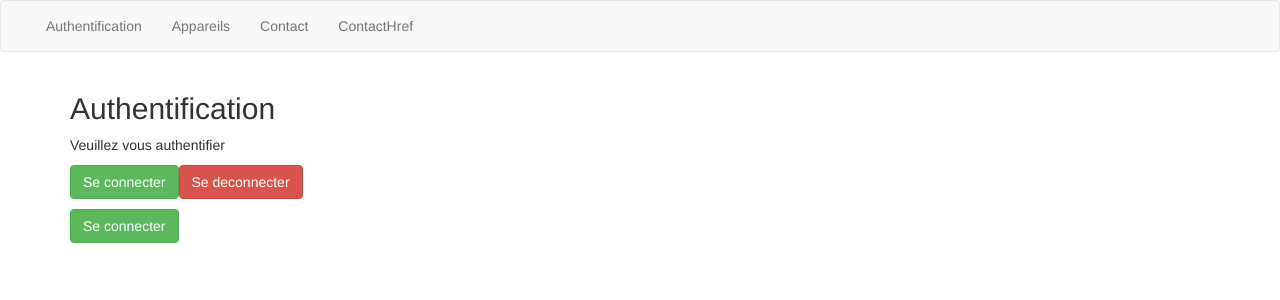
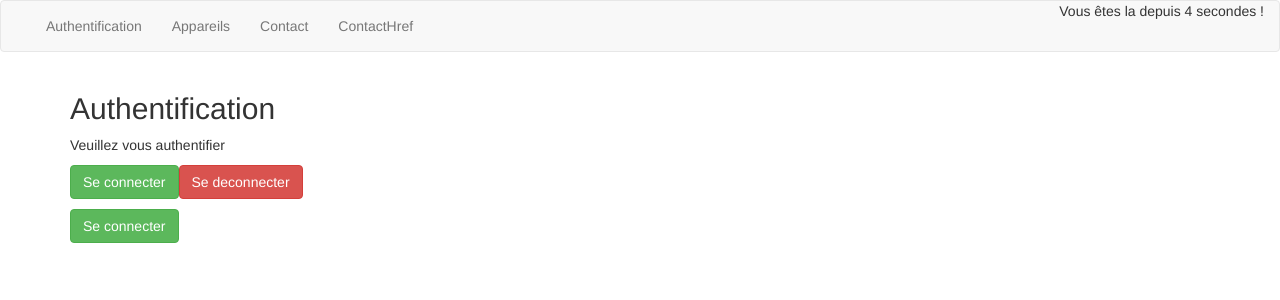
Before and after one commit to tawala777/exp-angular-appareil, an Angular app: page / in a window 1280 px wide. Shown: the top 300 px of the page. Built offline with nearby package versions, Linux system fonts and the light colour scheme.

Commit message:
compteur et subscribe

```diff
--- a/src/app/app.component.html
+++ b/src/app/app.component.html
@@ -7,6 +7,9 @@
         <li routerLinkActive="active"><a routerLink="contact">Contact</a></li>
         <li routerLinkActive="active"><a href="contact">ContactHref</a></li>
       </ul>
+      <div class="navbar-right">
+        <p>Vous êtes la depuis {{ tempspasse }} secondes !</p>
+      </div>
     </div>
   </div>
 </nav>
--- a/src/app/app.component.ts
+++ b/src/app/app.component.ts
@@ -1,6 +1,6 @@
 import { Component, OnInit } from '@angular/core';
 import { Observable } from 'rxjs';
-import 'rxjs/add/observable/interval';
+import { interval } from 'rxjs';
 
 @Component({
   selector: 'app-root',
@@ -10,13 +10,22 @@ import 'rxjs/add/observable/interval';
 
 export class AppComponent implements OnInit {
   title = 'app';
-
-//  lastUpdate = new Date();
-
+  tempspasse: number;
 
   constructor() {
 
   }
   ngOnInit() {
-  }
+    const counter = interval(1000);
+    counter.subscribe( (value) => {
+        this.tempspasse = value;
+        },
+        (error) => {
+          console.log('Uh-oh, an error occurred! : ' + error);
+        },
+        () => {
+          console.log('Observable complete!');
+        }
+      );
+    }
 }
```
